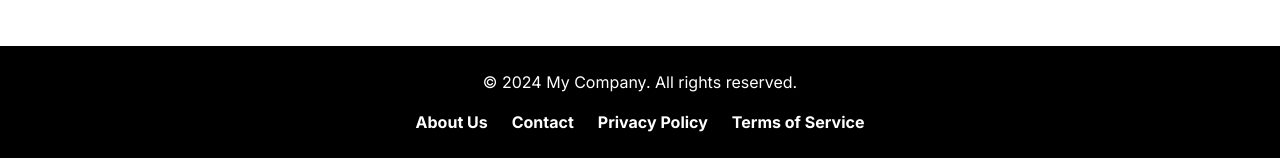
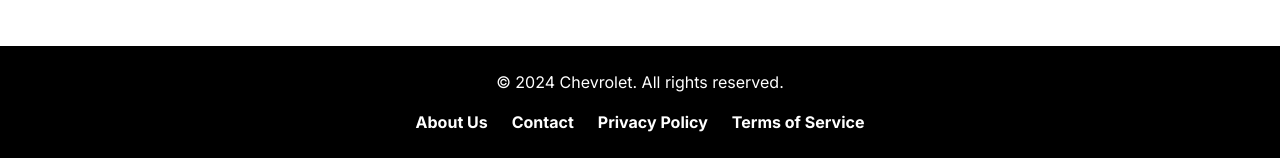
Before and after one commit to ironiizx/ecommerce, a Next.js app: page / in a window 1280 px wide. Shown: the part 579-739 px from the top of the page. Built offline with nearby package versions, Linux system fonts and the light colour scheme; no server answers; the database is empty.

Commit message:
correcciones realizadas al carrito, al productsingle y agregado el form y el checkout

```diff
--- a/src/app/components/Footer.js
+++ b/src/app/components/Footer.js
@@ -4,7 +4,7 @@
   return (
     <footer className='bg-black text-white py-6 px-10'>
       <div className='container mx-auto text-center'>
-        <p className='mb-4'>&copy; {new Date().getFullYear()} My Company. All rights reserved.</p>
+        <p className='mb-4'>&copy; {new Date().getFullYear()} Chevrolet. All rights reserved.</p>
         <div className='flex justify-center space-x-6'>
           <Link href="/about" className='font-bold hover:underline transition-all duration-300'>
             About Us
```
